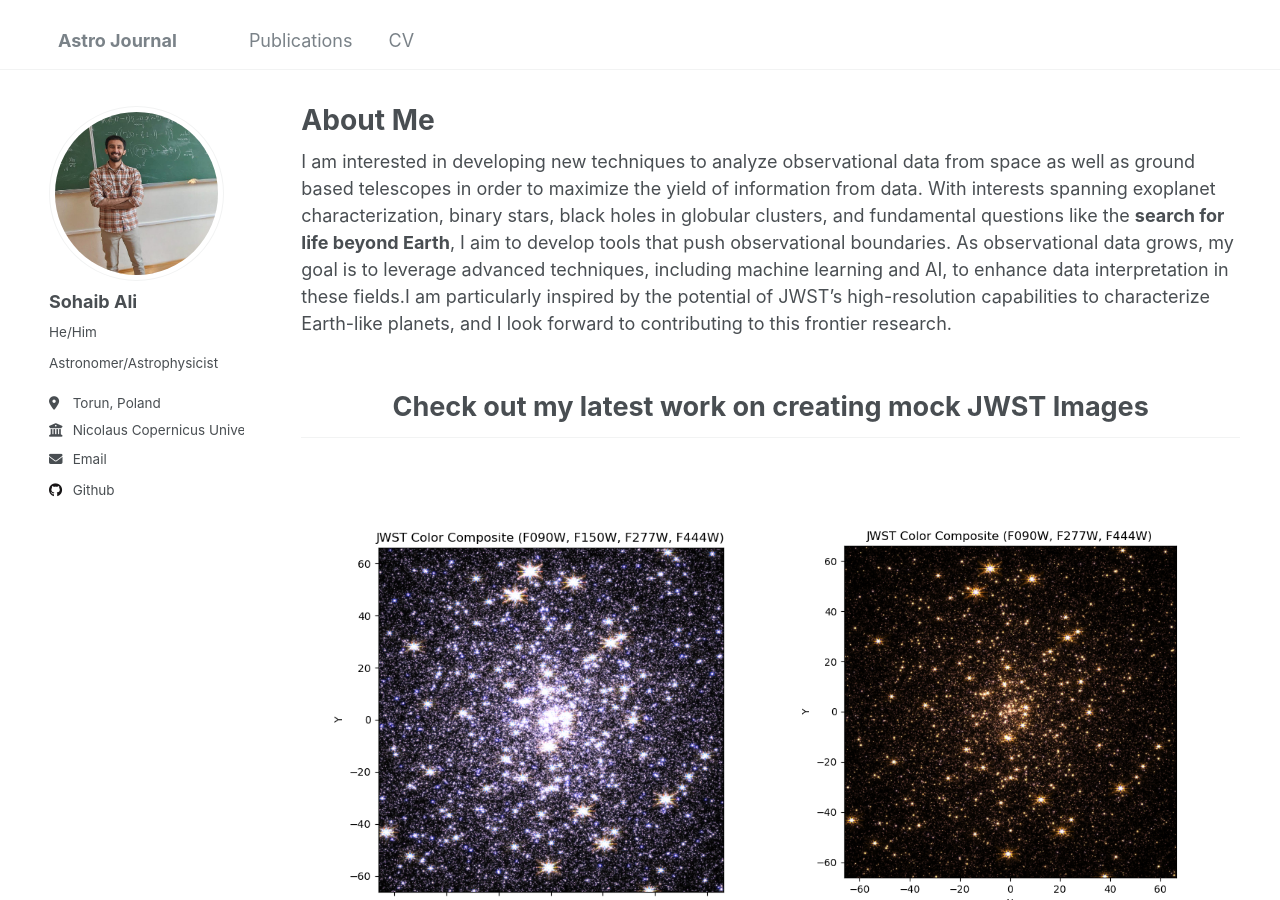
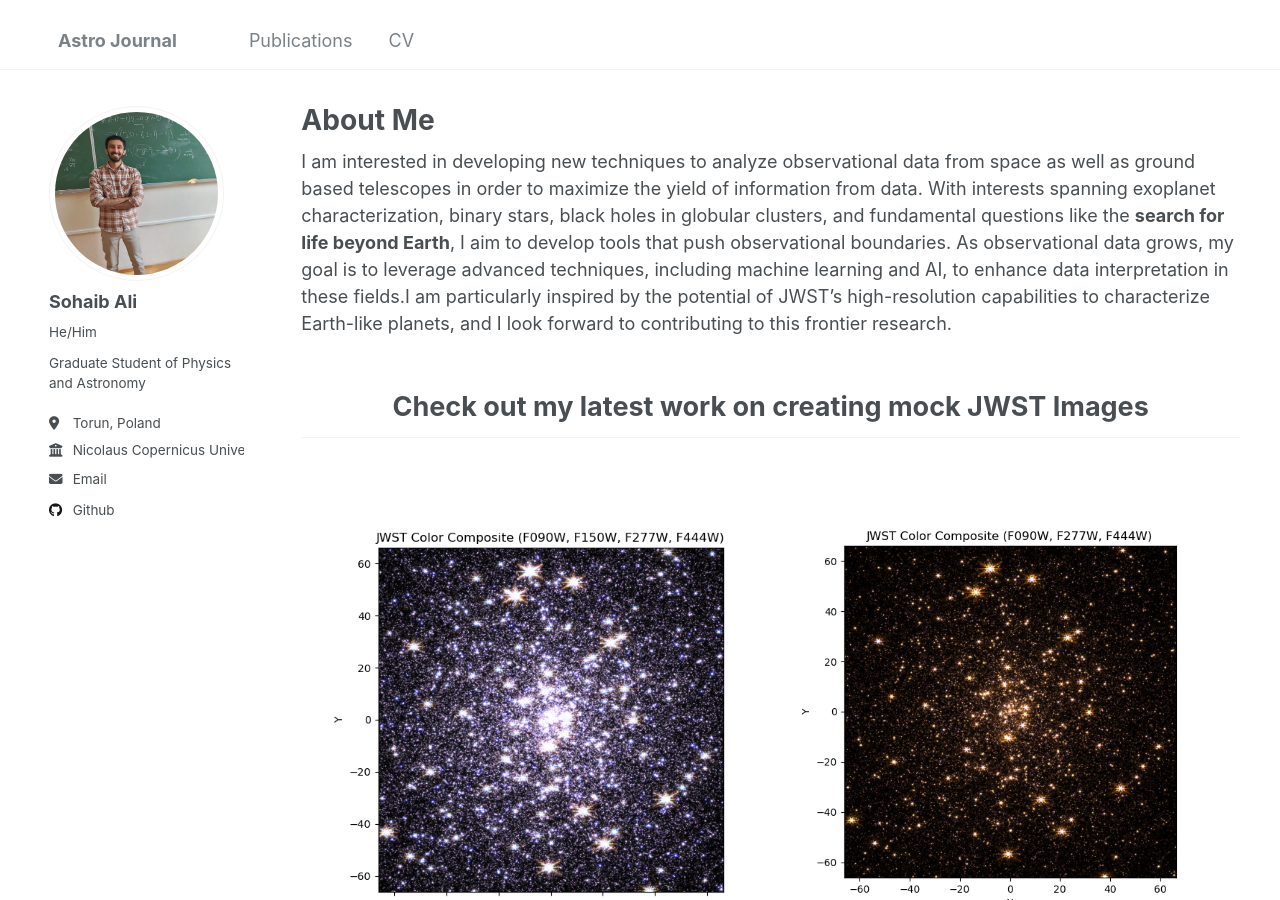
Before and after one commit to nebula-navigator/nebula-navigator.github.io, a Jekyll site: the page built from _pages/about.md, in a window 1280 px wide and 900 px high. Built offline with Jekyll 4.4.1, drawn with Linux system fonts in a browser that asks for light colours.

Commit message:
Update _config.yml

```diff
--- a/_config.yml
+++ b/_config.yml
@@ -24,7 +24,7 @@ author:
   avatar           : "profile.jpg"
   name             : "Sohaib Ali"
   pronouns         : "He/Him"
-  bio              : "Astronomer/Astrophysicist"
+  bio              : "Graduate Student of Physics and Astronomy"
   location         : "Torun, Poland"
   employer         : "Nicolaus Copernicus University"
   uri              : # URL
```
